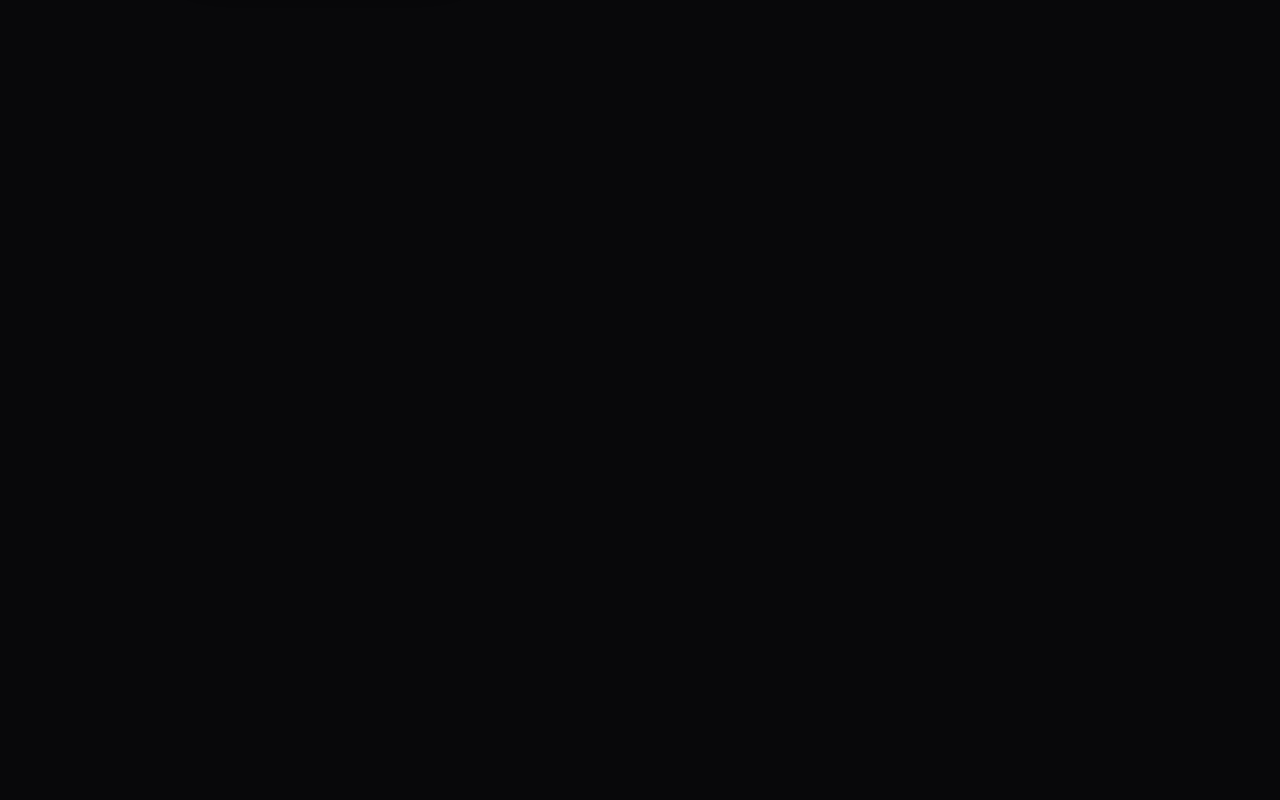
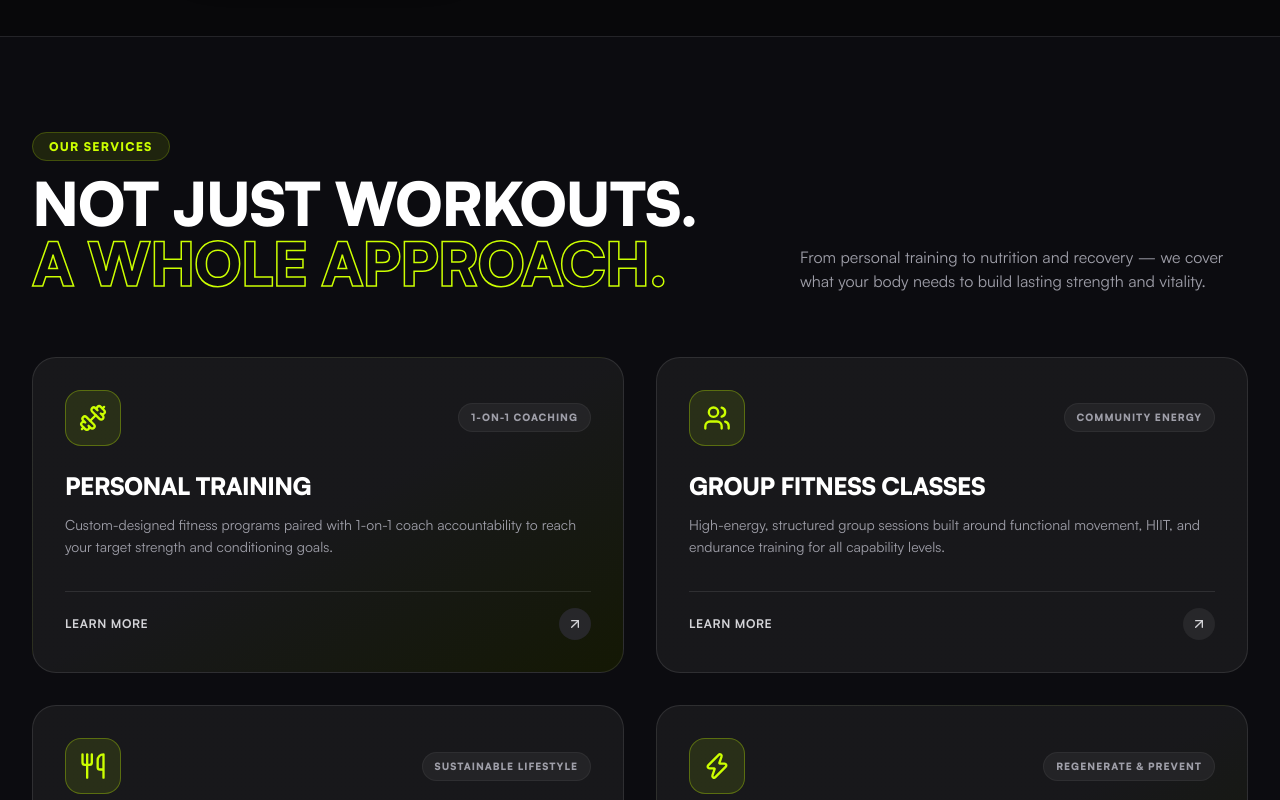
Before and after one commit to CodeArtisanRiz/Onyx, a React (Vite) app: page / in a window 1280 px wide. Shown: the part 2000-2800 px from the top of the page. Before the commit the page ends 2036 px from the top, so only its background shows below. Built offline with nearby package versions, Linux system fonts and the light colour scheme.

Commit message:
Build ServicesSection component with program cards and hover effects

```diff
--- a/src/App.tsx
+++ b/src/App.tsx
@@ -2,6 +2,7 @@ import { Navbar } from '@/components/Navbar'
 import { Hero } from '@/components/Hero'
 import { LogoMarquee } from '@/components/LogoMarquee'
 import { AboutSection } from '@/components/AboutSection'
+import { ServicesSection } from '@/components/ServicesSection'
 
 function App() {
   return (
@@ -11,6 +12,7 @@ function App() {
         <Hero />
         <LogoMarquee />
         <AboutSection />
+        <ServicesSection />
       </main>
     </div>
   )
--- /dev/null
+++ b/src/components/ServicesSection.tsx
@@ -0,0 +1,109 @@
+import React from 'react'
+import { motion } from 'motion/react'
+import { ArrowUpRight, Dumbbell, Users, Utensils, Zap } from 'lucide-react'
+
+export const ServicesSection: React.FC = () => {
+  const services = [
+    {
+      icon: Dumbbell,
+      title: 'Personal Training',
+      tag: '1-ON-1 COACHING',
+      description: 'Custom-designed fitness programs paired with 1-on-1 coach accountability to reach your target strength and conditioning goals.',
+      bgGradient: 'from-zinc-900 via-zinc-900 to-[#141804]',
+    },
+    {
+      icon: Users,
+      title: 'Group Fitness Classes',
+      tag: 'COMMUNITY ENERGY',
+      description: 'High-energy, structured group sessions built around functional movement, HIIT, and endurance training for all capability levels.',
+      bgGradient: 'from-zinc-900 via-zinc-900 to-zinc-900',
+    },
+    {
+      icon: Utensils,
+      title: 'Nutrition & Diet Plans',
+      tag: 'SUSTAINABLE LIFESTYLE',
+      description: 'Practical, science-backed dietary guidance and macronutrient planning tailored around your daily routine and dietary preferences.',
+      bgGradient: 'from-zinc-900 via-zinc-900 to-zinc-900',
+    },
+    {
+      icon: Zap,
+      title: 'Recovery & Mobility',
+      tag: 'REGENERATE & PREVENT',
+      description: 'Dedicated post-workout recovery suites including guided mobility work, contrast hydrotherapy, and foam rolling technique guidance.',
+      bgGradient: 'from-zinc-900 via-zinc-900 to-[#141804]',
+    },
+  ]
+
+  return (
+    <section id="services" className="py-24 bg-[#0c0c10] border-t border-white/10 relative">
+      <div className="max-w-7xl mx-auto px-4 sm:px-6 lg:px-8">
+
+        {/* Section Header */}
+        <motion.div
+          initial={{ opacity: 0, y: 20 }}
+          whileInView={{ opacity: 1, y: 0 }}
+          viewport={{ once: true }}
+          transition={{ duration: 0.5 }}
+          className="flex flex-col md:flex-row md:items-end justify-between mb-16 gap-6"
+        >
+          <div>
+            <span className="text-[#ccff00] text-xs font-extrabold uppercase tracking-widest bg-[#ccff00]/10 px-4 py-1.5 rounded-full border border-[#ccff00]/20 font-sans">
+              OUR SERVICES
+            </span>
+            <h2 className="text-4xl sm:text-6xl font-black uppercase tracking-tight text-white mt-4 font-sans">
+              NOT JUST WORKOUTS. <br />
+              <span className="text-stroke-lime">A WHOLE APPROACH.</span>
+            </h2>
+          </div>
+          <p className="text-zinc-400 text-base max-w-md font-sans">
+            From personal training to nutrition and recovery — we cover what your body needs to build lasting strength and vitality.
+          </p>
+        </motion.div>
+
+        {/* Services Grid */}
+        <div className="grid grid-cols-1 md:grid-cols-2 gap-8">
+          {services.map((service, idx) => {
+            const Icon = service.icon
+            return (
+              <motion.div
+                key={idx}
+                initial={{ opacity: 0, y: 30 }}
+                whileInView={{ opacity: 1, y: 0 }}
+                viewport={{ once: true }}
+                transition={{ duration: 0.5, delay: idx * 0.1 }}
+                className={`group relative p-8 rounded-3xl bg-gradient-to-br ${service.bgGradient} border border-white/10 hover:border-[#ccff00]/60 transition-all duration-300 hover:shadow-[0_0_30px_rgba(204,255,0,0.1)] flex flex-col justify-between`}
+              >
+                <div>
+                  <div className="flex items-center justify-between mb-6">
+                    <div className="w-14 h-14 rounded-2xl bg-[#ccff00]/10 border border-[#ccff00]/30 flex items-center justify-center group-hover:bg-[#ccff00] transition-colors duration-300">
+                      <Icon className="w-7 h-7 text-[#ccff00] group-hover:text-black transition-colors duration-300" />
+                    </div>
+                    <span className="text-[10px] font-extrabold uppercase tracking-widest text-zinc-400 bg-zinc-800/80 px-3 py-1.5 rounded-full border border-white/5 font-sans">
+                      {service.tag}
+                    </span>
+                  </div>
+
+                  <h3 className="text-2xl font-extrabold text-white uppercase tracking-tight mb-3 group-hover:text-[#ccff00] transition-colors font-sans">
+                    {service.title}
+                  </h3>
+
+                  <p className="text-zinc-400 text-sm leading-relaxed mb-8 font-sans">
+                    {service.description}
+                  </p>
+                </div>
+
+                <div className="pt-4 border-t border-white/10 flex items-center justify-between">
+                  <span className="text-xs font-bold text-zinc-300 uppercase tracking-wider font-sans">LEARN MORE</span>
+                  <div className="w-8 h-8 rounded-full bg-zinc-800 group-hover:bg-[#ccff00] flex items-center justify-center transition-colors">
+                    <ArrowUpRight className="w-4 h-4 text-zinc-300 group-hover:text-black transition-colors" />
+                  </div>
+                </div>
+              </motion.div>
+            )
+          })}
+        </div>
+
+      </div>
+    </section>
+  )
+}
```
